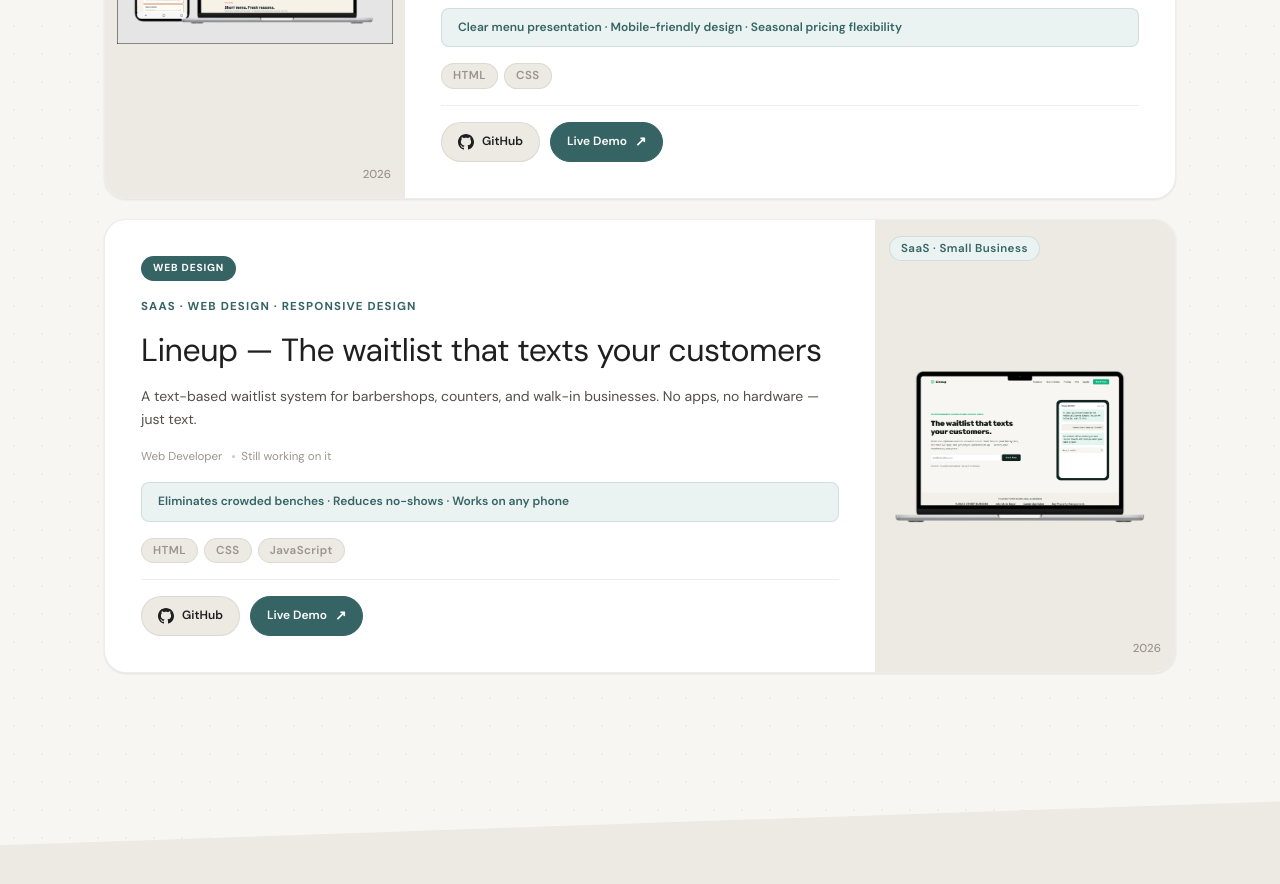
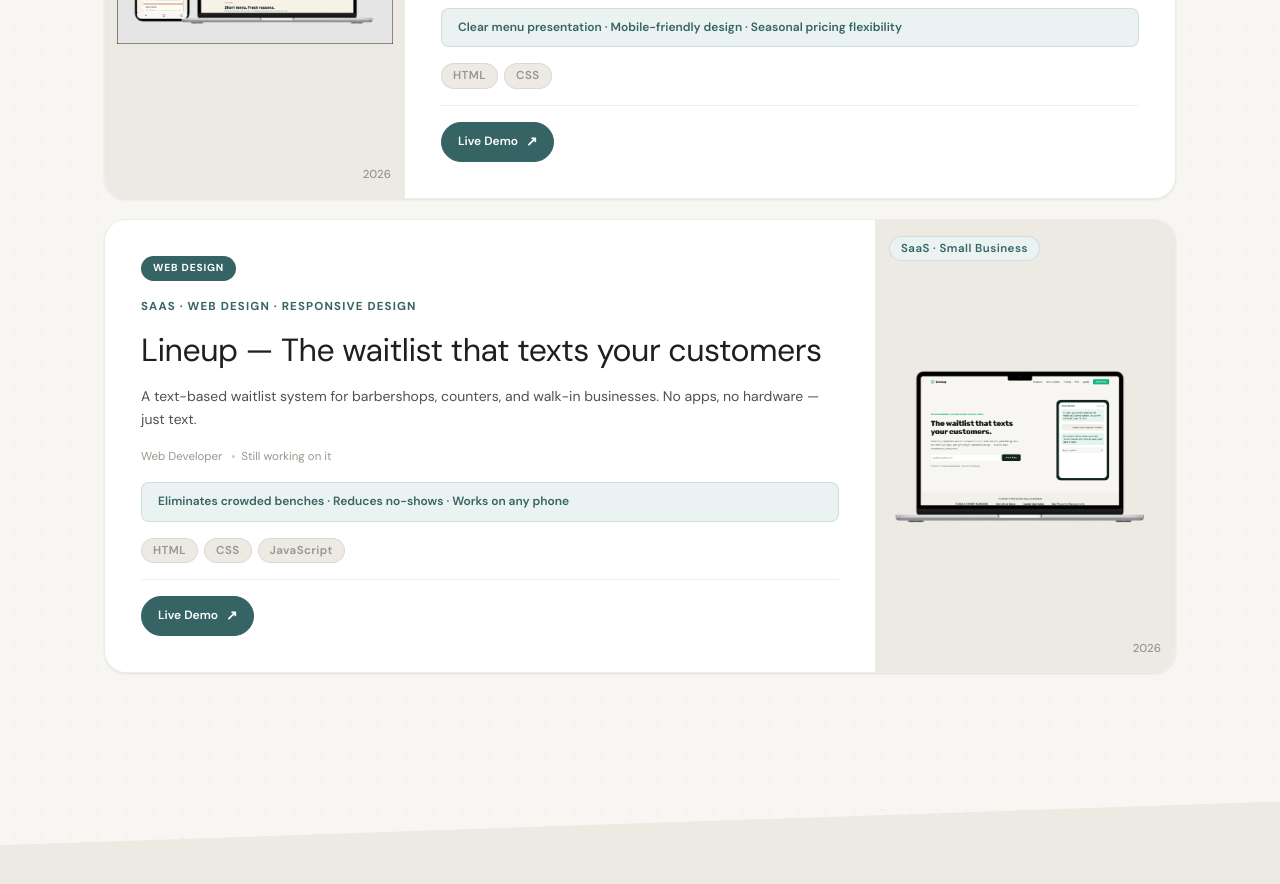
Before and after one commit to ClauYA/cya-portfolio, a React (Vite) app in the folder client/: page / in a window 1280 px wide. Shown: the part 1780-2664 px from the top of the page. Built offline with nearby package versions, Linux system fonts and the light colour scheme.

Commit message:
updates without the github buttom

```diff
--- a/client/src/components/blocks/ProjectCard.jsx
+++ b/client/src/components/blocks/ProjectCard.jsx
@@ -62,35 +62,6 @@
         {hasExternalLinks ? (
           // Web Design projects: GitHub + Live Demo
           <div style={{ display: 'flex', gap: 10, flexWrap: 'wrap' }}>
-            {project.githubUrl && (
-              <a
-                href={project.githubUrl}
-                target="_blank"
-                rel="noopener noreferrer"
-                onClick={(e) => e.stopPropagation()}
-                style={{
-                  display: 'inline-flex',
-                  alignItems: 'center',
-                  gap: 8,
-                  padding: '8px 16px',
-                  borderRadius: 42,
-                  background: 'var(--bg-inset)',
-                  border: '1px solid var(--border)',
-                  fontSize: '0.75rem',
-                  fontWeight: 600,
-                  color: 'var(--ink)',
-                  textDecoration: 'none',
-                  transition: 'all .2s'
-                }}
-                onMouseEnter={e => { e.currentTarget.style.borderColor = 'var(--accent)'; e.currentTarget.style.color = 'var(--accent)'; }}
-                onMouseLeave={e => { e.currentTarget.style.borderColor = 'var(--border)'; e.currentTarget.style.color = 'var(--ink)'; }}
-              >
-                <svg width="16" height="16" viewBox="0 0 24 24" fill="currentColor">
-                  <path d="M12 0c-6.626 0-12 5.373-12 12 0 5.302 3.438 9.8 8.207 11.387.599.111.793-.261.793-.577v-2.234c-3.338.726-4.033-1.416-4.033-1.416-.546-1.387-1.333-1.756-1.333-1.756-1.089-.745.083-.729.083-.729 1.205.084 1.839 1.237 1.839 1.237 1.07 1.834 2.807 1.304 3.492.997.107-.775.418-1.305.762-1.604-2.665-.305-5.467-1.334-5.467-5.931 0-1.311.469-2.381 1.236-3.221-.124-.303-.535-1.524.117-3.176 0 0 1.008-.322 3.301 1.23.957-.266 1.983-.399 3.003-.404 1.02.005 2.047.138 3.006.404 2.291-1.552 3.297-1.23 3.297-1.23.653 1.653.242 2.874.118 3.176.77.84 1.235 1.911 1.235 3.221 0 4.609-2.807 5.624-5.479 5.921.43.372.823 1.102.823 2.222v3.293c0 .319.192.694.801.576 4.765-1.589 8.199-6.086 8.199-11.386 0-6.627-5.373-12-12-12z"/>
-                </svg>
-                GitHub
-              </a>
-            )}
             {project.liveUrl && (
               <a
                 href={project.liveUrl}
```
